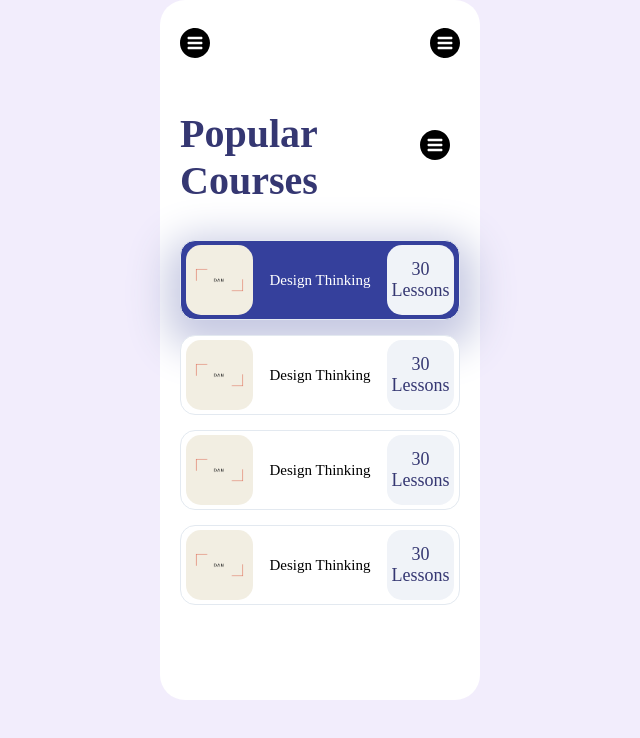
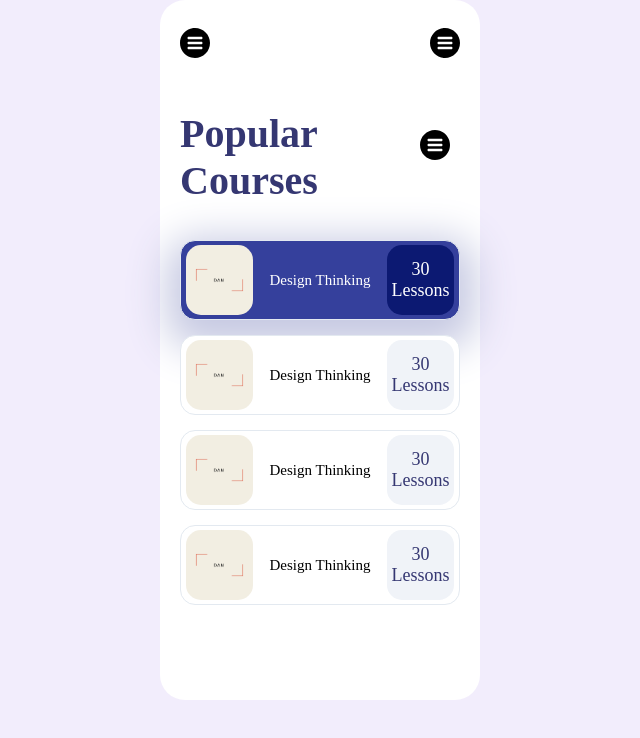
Before and after one commit to AngelVasquezNep/dani, a plain HTML site: page cursos/courses.html in a window 1280 px wide. In both pictures the pointer is over the element 740 px from the left and 280 px from the top of the page. Shown: the whole page, without its empty margins (320-960 px from the left). Drawn offline with Linux system fonts and the light colour scheme.

Commit message:
Arreglando el hover de la caja derecha de cursos

```diff
--- a/cursos/courses.css
+++ b/cursos/courses.css
@@ -86,6 +86,7 @@ img {
   border-radius: 15px;
   margin-bottom: 15px;
   padding: 5px;
+  transition: all 0.3s;
 }
 
 .cursos p {
@@ -128,9 +129,19 @@ img {
   color: #353772
 }
 
-.cursos:hover {
+.cursos:hover{
   background-color: #35409c;
   color: #fff;
   box-shadow: 1px 13px 40px 15px #c6c9e2;
   cursor: pointer;
 }
+
+.cursos:hover .derecha_contenido{
+  background: #0c1972;
+  color: white;
+  cursor: pointer;
+}
+
+.cursos:hover .derecha_contenido p{
+  color: white;
+}
```
